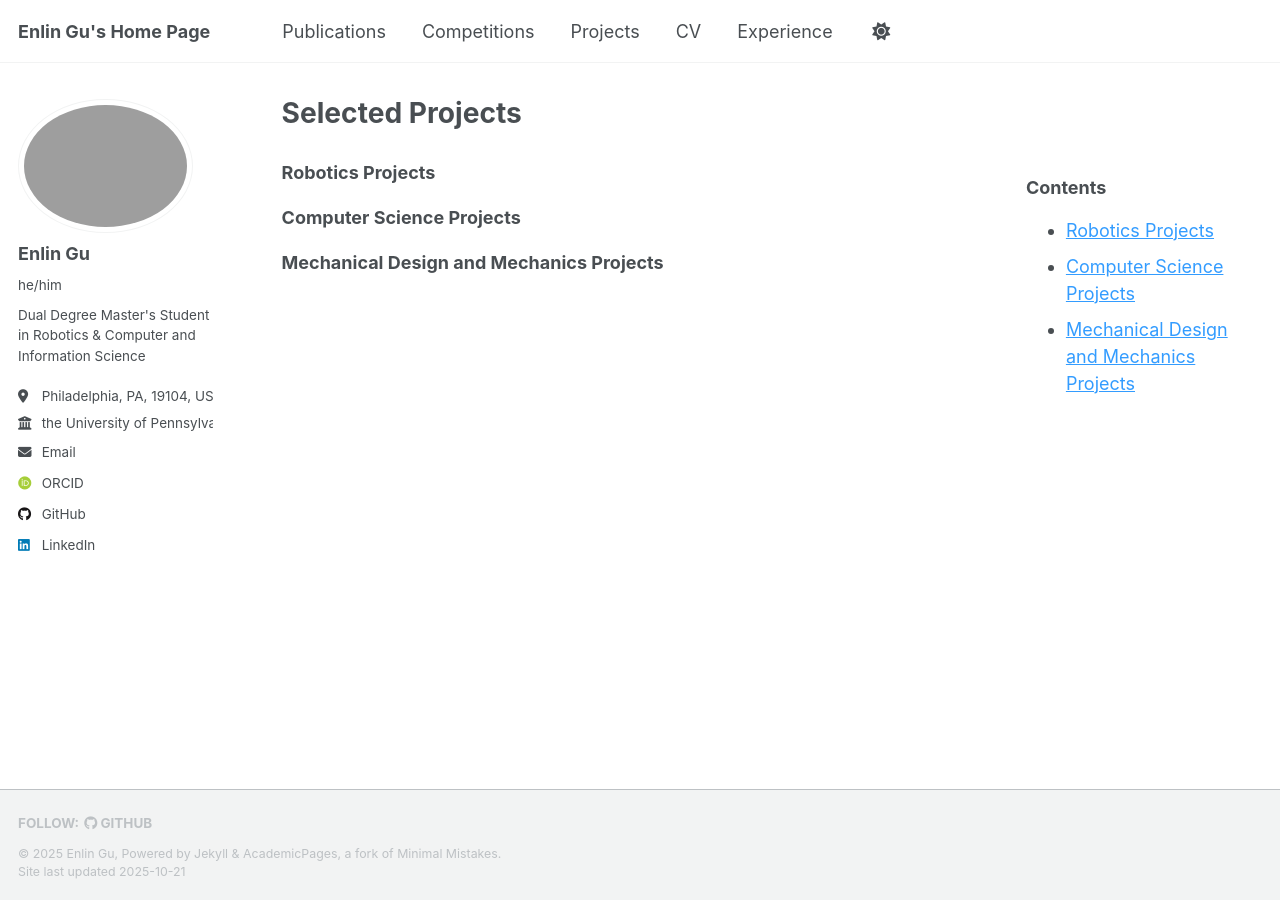
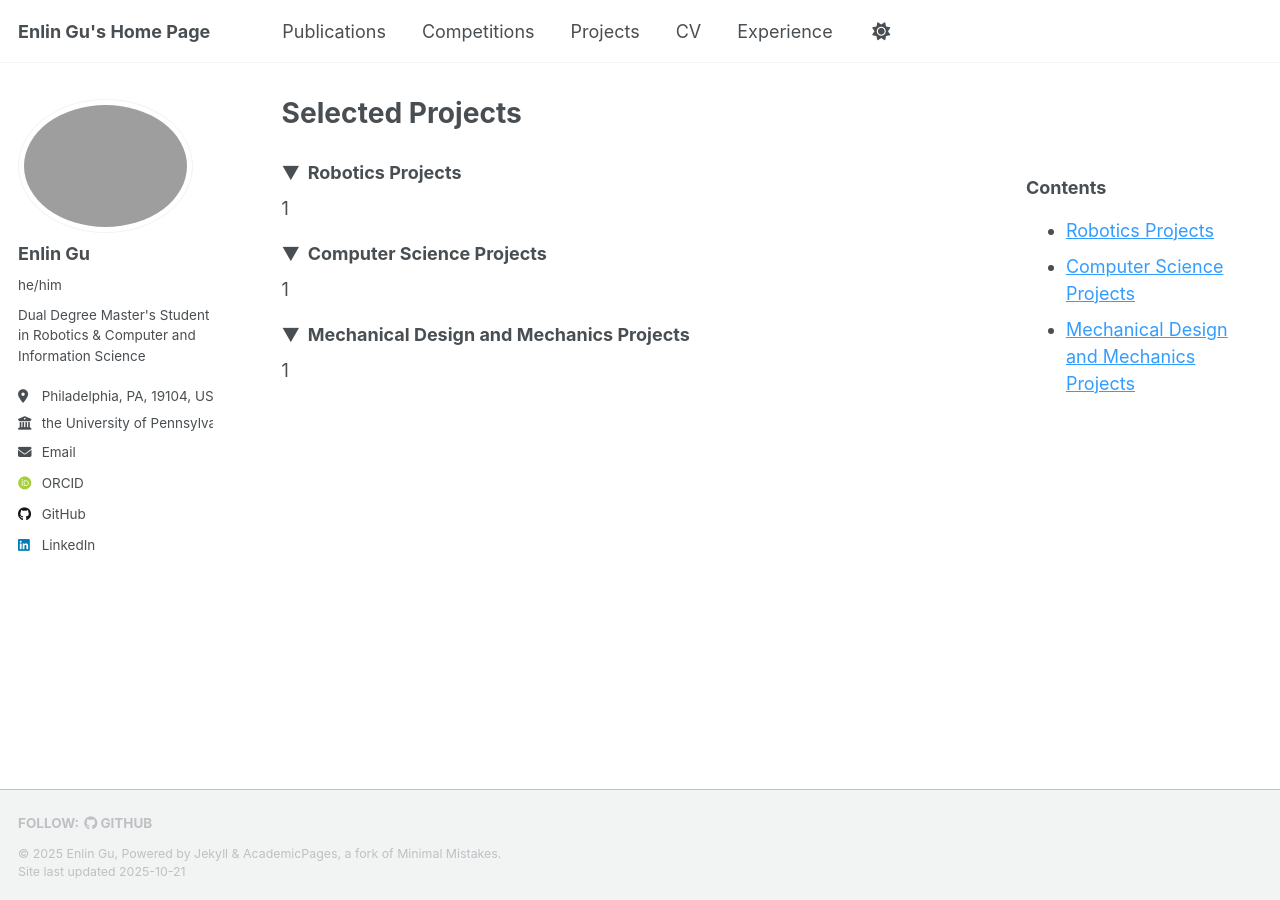
Before and after one commit to Gelrignard/gelrignard.github.io, a Jekyll site: the page built from _pages/projects.html, in a window 1280 px wide. Built offline with Jekyll 4.4.1, drawn with Linux system fonts in a browser that asks for light colours; some web fonts are replaced; a script that is not in the unit is left out.

Commit message:
feat(projects): add arrow indicators to collapsible sections
Add visual arrow indicators that rotate based on section state, improve collapsible section styling with flex alignment, and enhance toggle behavior with proper class management for better user experience.

```diff
--- a/_pages/projects.html
+++ b/_pages/projects.html
@@ -9,15 +9,19 @@ author_profile: true
   .projects-container { display: flex; }
   .projects-main { flex: 3; }
   .projects-toc { flex: 1; margin-left: 2em; }
-  .collapsible { cursor: pointer; font-weight: bold; margin-top: 1em; }
-  .content { display: none; margin-top: 0.5em; }
+  .collapsible { cursor: pointer; font-weight: bold; margin-top: 1em; display: flex; align-items: center; }
+  .arrow { transition: transform 0.2s; margin-right: 0.5em; transform: rotate(90deg); }
+  .content { display: block; margin-top: 0.5em; }
+  .collapsible.collapsed .arrow { transform: rotate(0deg); }
 </style>
 <script>
   document.addEventListener("DOMContentLoaded", function() {
     document.querySelectorAll('.collapsible').forEach(function(btn) {
       btn.addEventListener('click', function() {
         var content = btn.nextElementSibling;
-        content.style.display = content.style.display === "block" ? "none" : "block";
+        var expanded = content.style.display === "block";
+        content.style.display = expanded ? "none" : "block";
+        btn.classList.toggle('collapsed', expanded);
       });
     });
   });
@@ -26,19 +30,19 @@ author_profile: true
 <div class="projects-container">
   <div class="projects-main">
     <div id="robotics">
-      <div class="collapsible">Robotics Projects</div>
+      <div class="collapsible"><span class="arrow">&#9654;</span>Robotics Projects</div>
       <div class="content">
        {% include robo_ms.html %}
       </div>
     </div>
     <div id="cs">
-      <div class="collapsible">Computer Science Projects</div>
+      <div class="collapsible"><span class="arrow">&#9654;</span>Computer Science Projects</div>
       <div class="content">
         {% include cs_ms.html %}
       </div>
     </div>
     <div id="mech">
-      <div class="collapsible">Mechanical Design and Mechanics Projects</div>
+      <div class="collapsible"><span class="arrow">&#9654;</span>Mechanical Design and Mechanics Projects</div>
       <div class="content">
         {% include me_bach.html %}
       </div>
```
